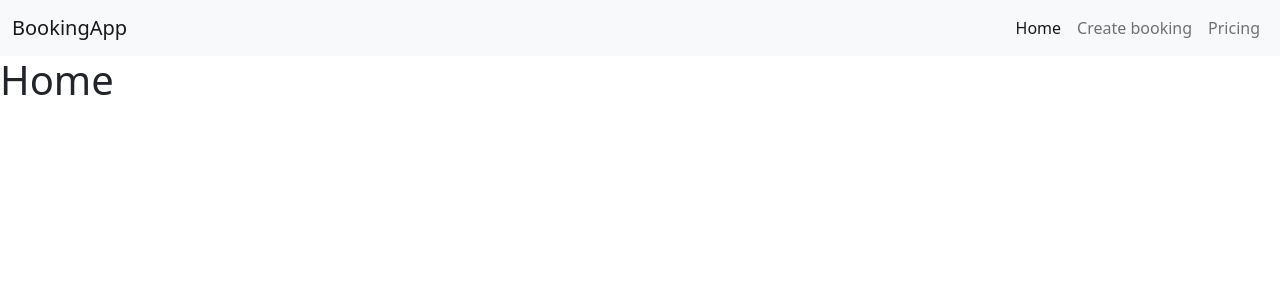
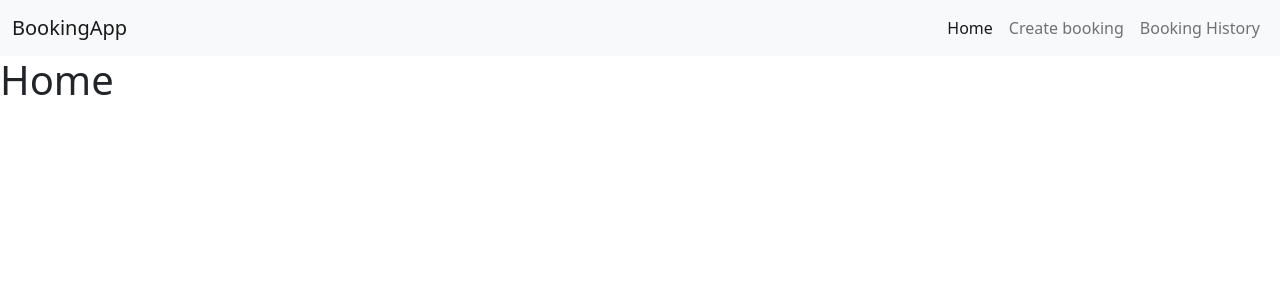
Before and after one commit to KayongoYongo/PP-Mama_Fua_website_Django, a Django app: page /user-dashboard/ in a window 1280 px wide. Shown: the top 300 px of the page. Run offline with Django 5.2, Linux system fonts and the light colour scheme; some libraries are stand-ins or nearby versions.

Commit message:
modified the navbar

```diff
--- a/mama_fua_project/bookings_app/templates/bookings_app/base.html
+++ b/mama_fua_project/bookings_app/templates/bookings_app/base.html
@@ -22,7 +22,7 @@
                 <a class="nav-link" href="{% url 'create_booking' %}">Create booking</a>
             </li>
             <li class="nav-item">
-                <a class="nav-link" href="#">Pricing</a>
+                <a class="nav-link" href="{% url 'view_my_booking' %}">Booking History</a>
             </li>
             </ul>
         </div>
```
